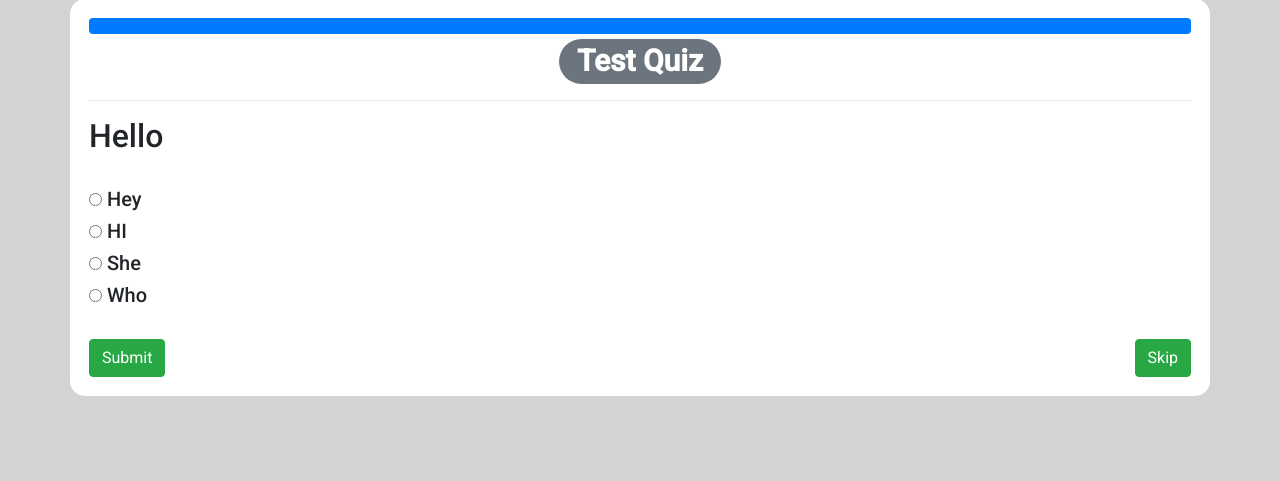
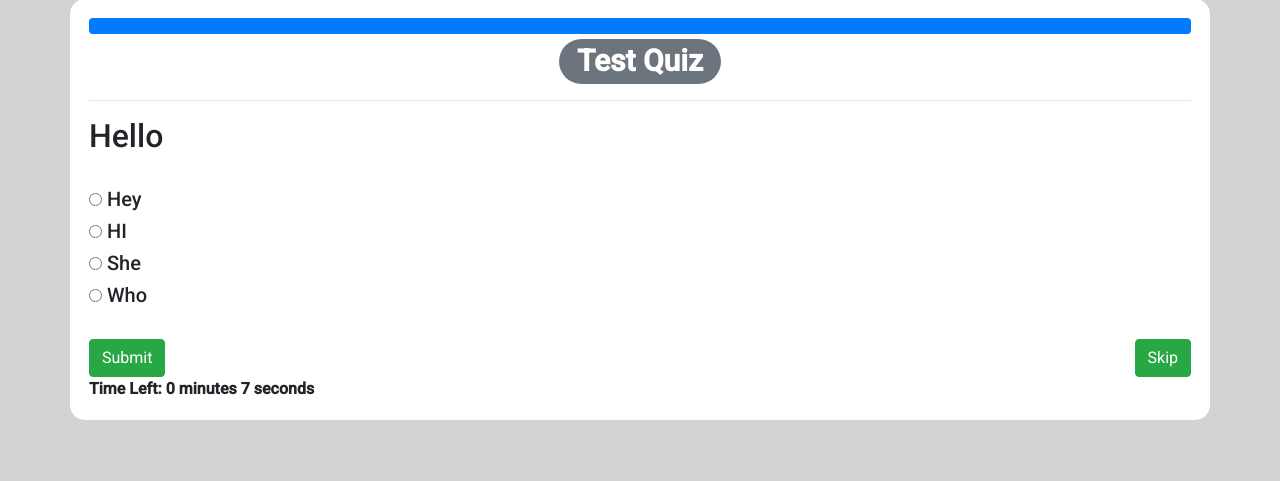
Before and after one commit to miyanda2/bauchi_jobs, a Django app: a page that uses Quiz/templates/question_view.html in a window 1280 px wide. Shown: the part 101-582 px from the top of the page. Run offline with Django 3.2, Linux system fonts and the light colour scheme; a user stored in the database is signed in; data comes from the database, SQL or seed files in the repository; both versions use the stored data as it was after the commit; some libraries are stand-ins or nearby versions.

Commit message:
added timer and auto click button

```diff
--- a/Quiz/admin.py
+++ b/Quiz/admin.py
@@ -11,5 +11,4 @@ from django.contrib.auth.admin import UserAdmin
 
 
 
-
 admin.site.register(Quiz)
--- a/Quiz/forms.py
+++ b/Quiz/forms.py
@@ -2,6 +2,10 @@ from django import forms
 from django.contrib.auth.forms import UserCreationForm
 from django.contrib.auth.models import User
 from .models import *
+
+
+
+
 
 class RegisterForm(UserCreationForm):
 
--- a/Quiz/models.py
+++ b/Quiz/models.py
@@ -4,7 +4,18 @@ from django.contrib.auth.models import User
 
 
 
+from django.urls import reverse
 
+
+class User1(models.Model):
+
+    #the variable to take the inputs
+    user_name = models.CharField(max_length=100)
+    user_avatar = models.FileField()
+
+    # on submit click on the user entry page, it redirects to the url below.
+    def get_absolute_url(self):
+        return reverse('uploadfileapp:home')
 
 
 
--- a/Quiz/templates/question_view.html
+++ b/Quiz/templates/question_view.html
@@ -1,6 +1,19 @@
 {% extends 'base.html' %}
 
+
+
+
 {% block content %}
+<meta name="viewport" content="width=device-width, initial-scale=1">
+<style>
+  p {
+    text-align: center;
+    font-size: 60px;
+    margin-top: 0px;
+  }
+
+</style>
+
 {% if messages %}
 {% for message in messages %}
 <div class="alert alert-{{ message.tags }}">{{ message }}</div>
@@ -12,7 +25,7 @@
 <h1 style="text-align: center"><span class="badge badge-pill badge-secondary">{{ quiz.quiz_name }}</span></h1>
 <hr>
   <h2>{{ques.question_text }}</h2><br>
-  <form method="POST"> {% csrf_token %}
+  <form method="POST" name="_skip" id="modal"> {% csrf_token %}
     {% for choice in ques.choice_set.all %}
     <h5><input type="radio" name="choices" id="choice{{ forloop.counter }}" value="{{ choice.id }}">
     <label class="form-check-label" for="choice{{ forloop.counter }}">
@@ -20,6 +33,34 @@
     </label></h5>
     {% endfor %}<br>
     <button type="submit" class="btn btn-success">Submit</button>
-    <button style="float:right;" type="submit" name="_skip" class="btn btn-success">Skip</button>
+    <button style="float:right;" id = "skip" type="submit" name="_skip" action = "" class="btn btn-success">Skip</button>
   </form>
-{% endblock %}
+
+
+
+<div style = "font-weight: bold" id="quiz-time-left"></div>
+<script type="text/javascript">
+  var total_seconds = 60*0.2;
+  var c_minutes = parseInt(total_seconds/60);
+  var c_seconds = parseInt(total_seconds%60);
+  function CheckTime(){
+    document.getElementById("quiz-time-left").innerHTML
+
+    ='Time Left: '  + c_minutes + ' minutes ' + c_seconds + ' seconds' ;
+    if(total_seconds <=0){
+
+        document.getElementById('skip').click();
+
+    }else{
+      total_seconds = total_seconds -1;
+      c_minutes = parseInt(total_seconds/60);
+      c_seconds = parseInt(total_seconds%60);
+    setTimeout("CheckTime()",1000);
+
+    }
+   }
+   setTimeout("CheckTime()",1000);
+   </script>
+
+
+  {% endblock %}
```
Also changed, not shown: Quiz/migrations/0005_user1.py (added), Quiz/templates/register.html (line endings or trailing spaces), Quiz/views.py (line endings or trailing spaces), db.sqlite3.
